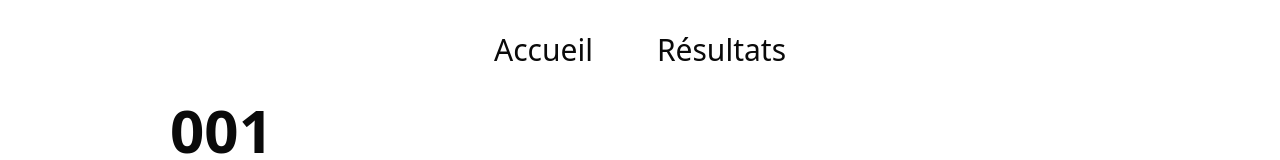
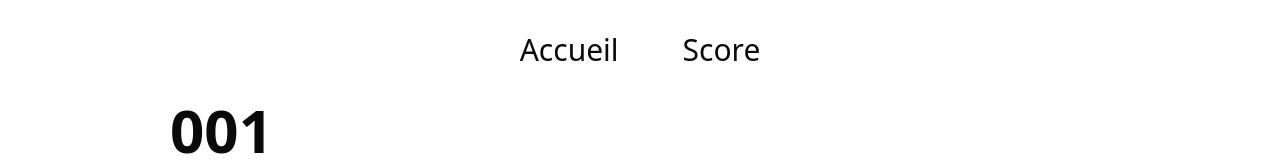
Before and after one commit to AntoineJOULIA/quizz-dessins-animes, a Next.js app: page /1 in a window 1280 px wide. Shown: the top 160 px of the page. Built offline with nearby package versions, Linux system fonts and the light colour scheme.

Commit message:
ui(header): score instead of resultats

```diff
--- a/src/components/header.tsx
+++ b/src/components/header.tsx
@@ -12,7 +12,7 @@ export function Header() {
           </li>
           <li>
             <Link className="text-3xl p-4" href="/board">
-              Résultats
+              Score
             </Link>
           </li>
         </ul>
```
